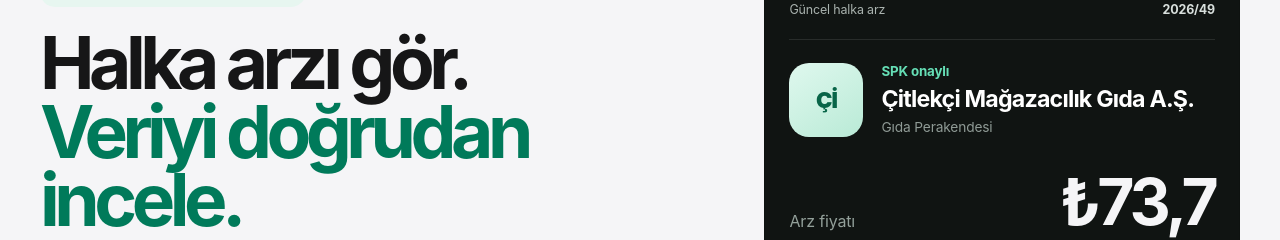
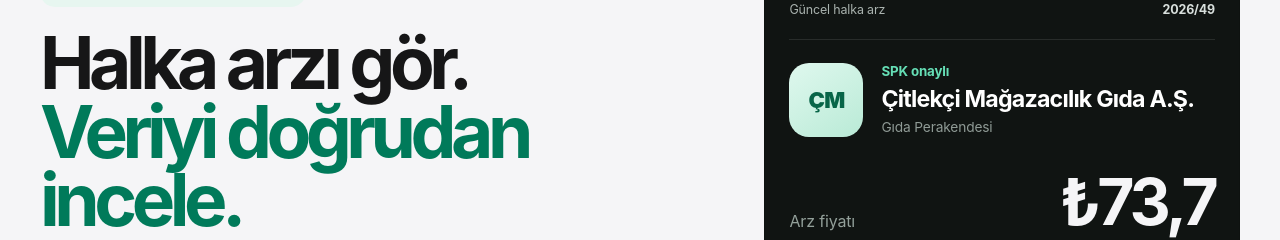
Before and after one commit to ajaroste/halkaarzim, a Next.js app: page / in a window 1280 px wide. Shown: the part 250-490 px from the top of the page. Built offline with nearby package versions, Linux system fonts and the light colour scheme; no server answers.

Commit message:
feat(home): show real company logo in lead IPO card

```diff
--- a/app/page.tsx
+++ b/app/page.tsx
@@ -2,6 +2,7 @@ import Link from "next/link";
 import { Header } from "@/components/Header";
 import { Footer } from "@/components/Footer";
 import { IpoCard } from "@/components/IpoCard";
+import { CompanyLogo } from "@/components/CompanyLogo";
 import { AdSlot } from "@/components/AdSlot";
 import { ipos, type IpoStatus } from "@/data/ipos";
 
@@ -43,7 +44,7 @@ export default function HomePage() {
           <article className="marketCardV2">
             <div className="marketCardV2Top"><span>Güncel halka arz</span><strong>{lead.bulletinNo}</strong></div>
             <div className="marketCardV2Company">
-              <div className="companyLogo xlarge">{lead.company.slice(0, 2).toLocaleUpperCase("tr-TR")}</div>
+              <CompanyLogo ipo={lead} size="large" />
               <div><small>{lead.statusLabel}</small><h2>{lead.company}</h2><p>{lead.sector}</p></div>
             </div>
             <div className="marketCardV2Price"><span>Arz fiyatı</span><strong>₺{lead.price.toLocaleString("tr-TR")}</strong></div>
```
